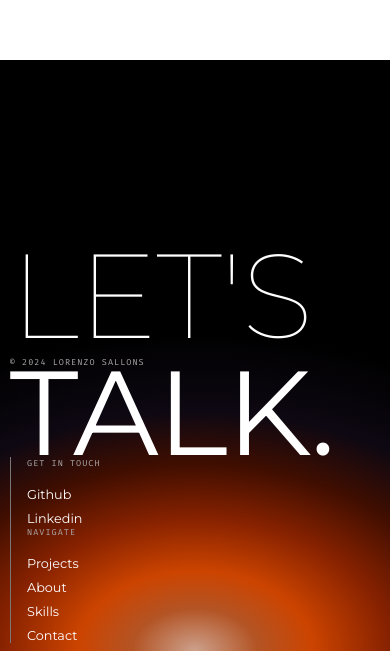
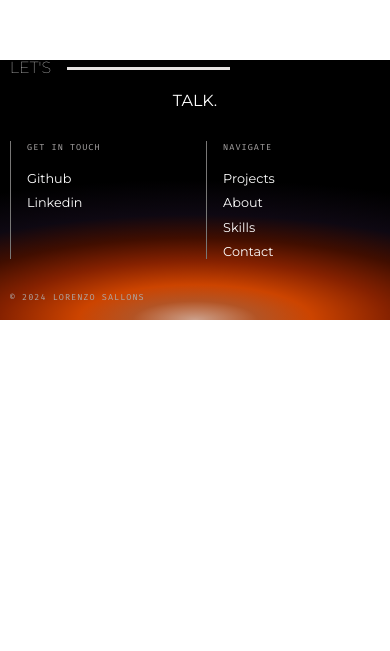
Before and after one commit to Lordev/portfolio, a Next.js app: page / in a window 390 px wide. Shown: the part 8785-9436 px from the top of the page. After the commit the page ends 9113 px from the top, so only its background shows below. Built offline with nearby package versions, Linux system fonts and the light colour scheme.

Commit message:
feat: enhance footer layout for responsive design and improve z-index handling

```diff
--- a/src/components/layout/Footer/FooterBackground.tsx
+++ b/src/components/layout/Footer/FooterBackground.tsx
@@ -19,7 +19,7 @@ export default function FooterBackground() {
     const x = useTransform(smoothX, [0, 1], ['-70%', '-30%']);
 
     return (
-        <div aria-hidden className="pointer-events-none absolute inset-0 bg-black overflow-hidden">
+        <div aria-hidden className="pointer-events-none absolute inset-0 bg-black overflow-hidden -z-10">
             <motion.div
                 className="absolute bottom-0 h-full"
                 style={{
--- a/src/components/layout/Footer/FooterBar.tsx
+++ b/src/components/layout/Footer/FooterBar.tsx
@@ -1,41 +1,27 @@
 import { heroNavLinks, socialLinks } from '@/lib/data/links';
 import LinkLine from '@/components/ui/LinkLine';
 import { Heading } from '@/components/ui/Heading';
-import Image from 'next/image';
 
 export default function FooterBar() {
     return (
         <>
-            <div className='row in-container lg:grid lg:grid-cols-12 pt-96'>
-
+            {/* Desktop */}
+            <div className='max-lg:hidden'>
+                <div className='row in-container lg:grid lg:grid-cols-12 pt-96' />
+                <div className='row in-container lg:grid lg:grid-cols-12 mt-120'>
+                    <div className="text-display-md uppercase flex text-nowrap justify-between col-span-7 lg:items-center h-fit">
+                        <span className='font-thin'>Let's</span>
+                        <span className="w-full h-4 bg-neutral-100 mx-24"></span>
                     </div>
-            <div className='row in-container lg:grid lg:grid-cols-12 mt-120'>
-                <div className="text-display-md uppercase flex text-nowrap justify-between max-lg:flex-col max-lg:gap-24 col-span-7 lg:items-center h-fit">
-                    <span className='font-thin'>Let's</span>
-                    <span className="w-full h-4 bg-neutral-100 mx-24 max-lg:hidden"></span>
-                </div>
-                {/* <Image src={'/footer-decorative.jpg'} alt='decorative' width={735} height={980} className='h-150 aspect-[735/980] grayscale col-span-3 w-2/4 self-end' />  */}
-
-                {/* <div className='col-span-3 flex flex-col gap-6 col-start-11'>
-                <Heading as='h6' size='section-label-sm'>Motto</Heading>
-                    <div className="flex flex-col gap-6 mt-4">
-                        <p className="text-body text-neutral-400">
-                            Writing code is not just about functionality, but also about creativity and expression.
-                            I strive to craft elegant and efficient solutions
-                        </p>
-                    </div>
-                </div> */}
                 </div>
                 <div className='row in-container lg:grid lg:grid-cols-12 mt-24'>
                     <Heading as='h6' size='section-label-sm' className='col-span-2 col-start-1 self-end'>© 2024 Lorenzo Sallons</Heading>
                     <div className="text-display-md uppercase col-span-6 col-start-3">
-                    <div className='font'>Talk.</div>
+                        <div>Talk.</div>
                     </div>
-                {/* <Image src={'/footer-decorative.jpg'} alt='decorative' width={735} height={980} className='h-150 aspect-[735/980] grayscale col-start-9 col-span-2 w-4/5 self-end' /> */}
                     <div className="col-start-9 flex flex-col border-l border-neutral-500 col-span-2 pl-24">
                         <Heading as='h6' size='section-label-sm'>Get in touch</Heading>
                         <div className="flex flex-col gap-12 mt-24">
-                        {/* <LinkLine href={socialLinks.email.href} label={socialLinks.email.label} target="_blank" /> */}
                             <LinkLine href={socialLinks.github.href} label={socialLinks.github.label} target="_blank" />
                             <LinkLine href={socialLinks.linkedIn.href} label={socialLinks.linkedIn.label} target="_blank" />
                         </div>
@@ -49,6 +35,36 @@ export default function FooterBar() {
                         </div>
                     </div>
                 </div>
+            </div>
+
+            {/* Mobile */}
+            <div className='lg:hidden row in-container flex flex-col gap-48 pb-24'>
+                <div className="text-display-sm uppercase flex flex-col gap-24">
+                    <div className='font-thin flex items-center'>
+                        Let's
+                        <span className="w-full max-w-240 h-4 bg-neutral-100 mx-24"></span>
+                    </div>
+                    <div className='self-center'>Talk.</div>
+                </div>
+                <div className='flex gap-32'>
+                    <div className="flex-1 flex flex-col border-l border-neutral-500 pl-24">
+                        <Heading as='h6' size='section-label-sm'>Get in touch</Heading>
+                        <div className="flex flex-col gap-12 mt-24">
+                            <LinkLine href={socialLinks.github.href} label={socialLinks.github.label} target="_blank" />
+                            <LinkLine href={socialLinks.linkedIn.href} label={socialLinks.linkedIn.label} target="_blank" />
+                        </div>
+                    </div>
+                    <div className="flex-1 flex flex-col border-l border-neutral-500 pl-24">
+                        <Heading as='h6' size='section-label-sm'>Navigate</Heading>
+                        <div className="flex flex-col gap-12 mt-24">
+                            {heroNavLinks.map(link => (
+                                <LinkLine key={link.href} href={link.href} label={link.label} />
+                            ))}
+                        </div>
+                    </div>
+                </div>
+                <Heading as='h6' size='section-label-sm'>© 2024 Lorenzo Sallons</Heading>
+            </div>
         </>
     )
 }
--- a/src/components/layout/Footer/FooterContent.tsx
+++ b/src/components/layout/Footer/FooterContent.tsx
@@ -14,7 +14,7 @@ export default function FooterContent() {
             // style={{ y }}
         >
             <FooterBackground />
-            <div className="absolute bottom-0 w-full mb-12">
+            <div className="lg:absolute lg:bottom-0 w-full mb-12">
                 <div
                     className=""
                     ref={container}
--- a/src/components/layout/Footer/index.tsx
+++ b/src/components/layout/Footer/index.tsx
@@ -4,7 +4,7 @@ import FooterContent from './FooterContent'
 export default function Footer() {
     return (
         <div
-            className="relative overflow-hidden w-full h-[70vh] mt-240"
+            className="relative overflow-hidden w-full h-auto lg:h-[70vh] mt-240"
             id='Contact'
         >
             <FooterContent />
```
Lines whose indentation alone changed are shown as unchanged.
